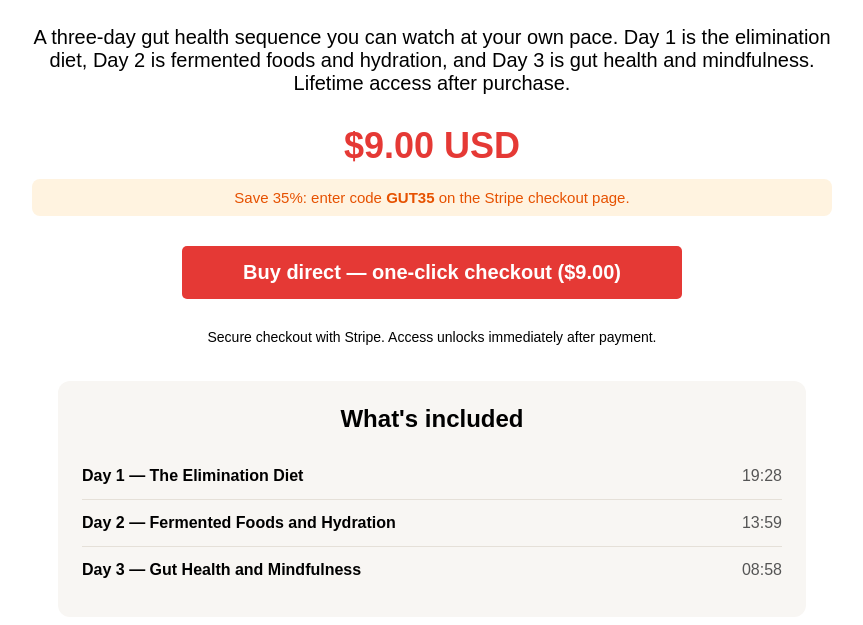
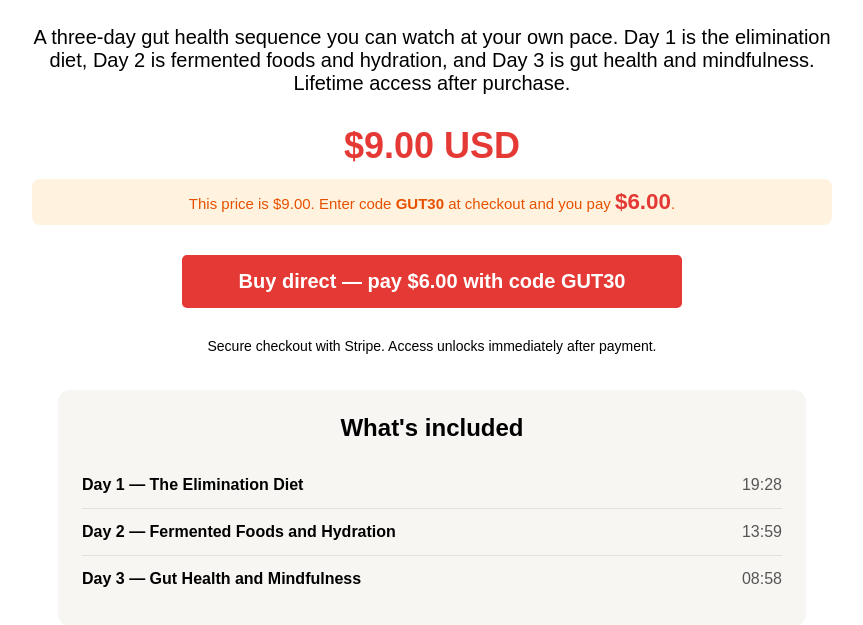
Before and after one commit to katrinakhan/hnfathimanutritionist, a Flask app: page /shop/3-day-gut-health in a window 1280 px wide. Shown: the part 433-1058 px from the top of the page, without its empty margins (208-1071 px from the left). Before the commit the page ends 1011 px from the top, so only its background shows below. Run offline with Flask 3, Linux system fonts and the light colour scheme.

Commit message:
Show the gut course as $9, with code GUT30 charging $6 at checkout.
Co-authored-by: Cursor <cursoragent@cursor.com>

```diff
--- a/courses.py
+++ b/courses.py
@@ -596,8 +596,8 @@ COURSES = {
         "price_cents": 900,  # $9.00 USD
         "currency": "usd",
         "thumbnail": "images/gut-health-course.jpg",
-        "discount_percent": 35,
-        "discount_code": "GUT35",
+        "discount_amount_cents": 300,  # code GUT30 charges $6.00
+        "discount_code": "GUT30",
         "short_description": (
             "Three short videos: an elimination day, fermented foods and "
             "hydration, then gut health and mindfulness."
--- a/main.py
+++ b/main.py
@@ -102,20 +102,33 @@ def ensure_course_promo(course: dict) -> None:
     """Create Stripe coupon + promotion code for a course if configured."""
     code = course.get("discount_code")
     percent = course.get("discount_percent")
-    if not code or not percent or not stripe.api_key:
+    amount_off = course.get("discount_amount_cents")
+    if not code or not stripe.api_key or not (percent or amount_off):
         return
 
-    coupon_id = f"coupon_{course['id']}_{percent}off".replace("-", "_")[:40]
+    if amount_off:
+        coupon_id = f"coupon_{course['id']}_{amount_off}off".replace("-", "_")[:40]
+        coupon_args = {
+            "id": coupon_id,
+            "amount_off": int(amount_off),
+            "currency": course.get("currency") or "usd",
+            "duration": "once",
+            "name": f"${amount_off / 100:.0f} off {course['title']}"[:40],
+            "metadata": {"course_id": course["id"]},
+        }
+    else:
+        coupon_id = f"coupon_{course['id']}_{percent}off".replace("-", "_")[:40]
+        coupon_args = {
+            "id": coupon_id,
+            "percent_off": percent,
+            "duration": "once",
+            "name": f"{percent}% off {course['title']}"[:40],
+            "metadata": {"course_id": course["id"]},
+        }
     try:
         stripe.Coupon.retrieve(coupon_id)
     except stripe.InvalidRequestError:
-        stripe.Coupon.create(
-            id=coupon_id,
-            percent_off=percent,
-            duration="once",
-            name=f"{percent}% off {course['title']}"[:40],
-            metadata={"course_id": course["id"]},
-        )
+        stripe.Coupon.create(**coupon_args)
 
     existing = stripe.PromotionCode.list(code=code, limit=1)
     if not existing.data:
--- a/static/css/style.css
+++ b/static/css/style.css
@@ -947,6 +947,10 @@ h1 {
     color: #e65100;
     font-size: 15px;
 }
+.course-promo-note .pay-price {
+    font-size: 1.4rem;
+    color: #E53935;
+}
 .course-feature-eyebrow {
     margin: 0 0 8px;
     color: #ff8a80;
--- a/templates/course_detail.html
+++ b/templates/course_detail.html
@@ -67,7 +67,13 @@
                 {% endif %}
                 <p class="subtitle">{{ course.description }}</p>
                 <p class="course-price-large">${{ '%.2f'|format(course.price_cents / 100) }} USD</p>
-                {% if course.discount_code and not owned %}
+                {% if course.discount_code and course.discount_amount_cents and not owned %}
+                <p class="course-promo-note">
+                    This price is ${{ '%.2f'|format(course.price_cents / 100) }}.
+                    Enter code <strong>{{ course.discount_code }}</strong> at checkout
+                    and you pay <strong class="pay-price">${{ '%.2f'|format((course.price_cents - course.discount_amount_cents) / 100) }}</strong>.
+                </p>
+                {% elif course.discount_code and course.discount_percent and not owned %}
                 <p class="course-promo-note">
                     Save {{ course.discount_percent }}%: enter code
                     <strong>{{ course.discount_code }}</strong> on the Stripe checkout page.
@@ -81,7 +87,11 @@
                 {% else %}
                     <form method="post" action="{{ url_for('create_checkout', course_id=course.id) }}">
                         <button type="submit" class="cta-button shop-buy-button">
+                            {% if course.discount_code and course.discount_amount_cents %}
+                            Buy direct — pay ${{ '%.2f'|format((course.price_cents - course.discount_amount_cents) / 100) }} with code {{ course.discount_code }}
+                            {% else %}
                             Buy direct — one-click checkout (${{ '%.2f'|format(course.price_cents / 100) }})
+                            {% endif %}
                         </button>
                     </form>
                     <p class="lock-in-text">Secure checkout with Stripe. Access unlocks immediately after payment.</p>
--- a/templates/shop.html
+++ b/templates/shop.html
@@ -48,7 +48,9 @@
                             <h2>{{ course.title }}</h2>
                             <p>{{ course.short_description }}</p>
                             <p class="course-meta">{{ course.lessons|length }} lessons</p>
-                            {% if course.discount_code %}
+                            {% if course.discount_code and course.discount_amount_cents %}
+                            <p class="course-meta">Enter code <strong>{{ course.discount_code }}</strong> and pay ${{ '%.2f'|format((course.price_cents - course.discount_amount_cents) / 100) }}</p>
+                            {% elif course.discount_code and course.discount_percent %}
                             <p class="course-meta">Code <strong>{{ course.discount_code }}</strong> = {{ course.discount_percent }}% off</p>
                             {% endif %}
                         </div>
```
Also changed, not shown: templates/index.html (+6 -1 lines).
